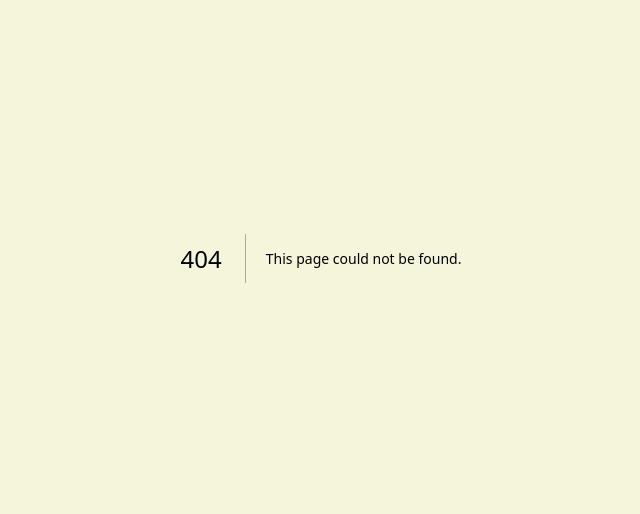
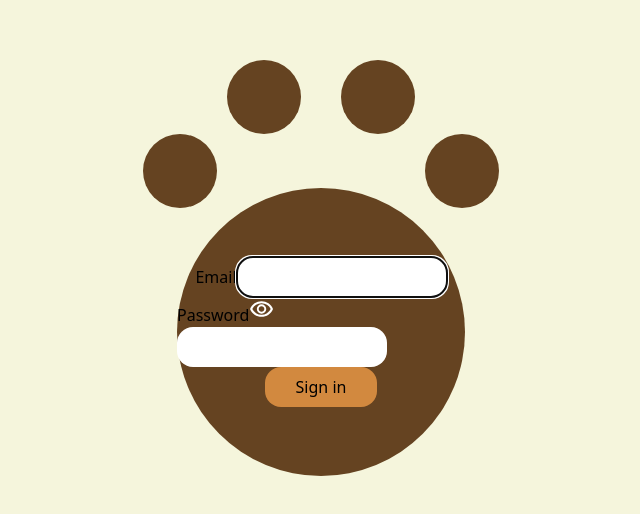
Before and after one commit to codingjwp/Memories-with-Animals, a Next.js app: page /login in a window 1280 px wide. Before the commit this address had no page. Shown: the part 142-656 px from the top of the page, without its empty margins (319-959 px from the left). Built offline with nearby package versions, Linux system fonts and the light colour scheme.

Commit message:
feat: login 페이지 작성중 컴포넌트 input과 show password 버튼을 위해 저장

```diff
--- /dev/null
+++ b/app/(routers)/login/layout.tsx
@@ -0,0 +1,21 @@
+import { ReactNode } from "react";
+
+export default function LoginLayout({
+  children
+}: {
+  children: ReactNode
+}) {
+  return (
+    <div className="absolute top-1/2 left-1/2 -translate-x-1/2 -translate-y-1/2 flex flex-col justify-center items-center">
+      <div className="relative flex gap-10 top-5">
+        <div className="w-[74px] h-[74px] bg-baseDark rounded-full"></div>
+        <div className="w-[74px] h-[74px] bg-baseDark rounded-full"></div>
+      </div>
+      <div className="relative flex gap-52 top-5">
+        <div className="w-[74px] h-[74px] bg-baseDark rounded-full"></div>
+        <div className="w-[74px] h-[74px] bg-baseDark rounded-full"></div>
+      </div>
+      {children}
+    </div>
+  )
+}
--- /dev/null
+++ b/app/(routers)/login/page.tsx
@@ -0,0 +1,28 @@
+import Button from "@/components/buttons/Button";
+import SvgCollection from "@/components/svgs/SvgCollection";
+
+export default async function LoginPage() {
+  return (
+    <form className="flex flex-col justify-center items-center rounded-full w-72 h-72 bg-baseDark">
+      <section>
+        <label htmlFor="email">Email</label>
+        <input
+          className="w-[210px] h-10 rounded-2xl px-2"
+          id="email" name="email" type="email" autoComplete="username" autoFocus />
+      </section>
+      <section>
+        <label htmlFor="password" >Password</label>
+        <button type="button">
+            <SvgCollection svgShapes="visibility" size={24} svgFill="white" />
+            <span className="sr-only">비밀번호 보이기</span>
+        </button>
+        <input
+          className="w-[210px] h-10 rounded-2xl px-2"
+          id="password" name="password" type="password" autoComplete="current-password" />
+      </section>
+      <Button size="sm" btnColor="baseLight" textColor="black">
+        <span>Sign in</span>
+      </Button>
+    </form>
+  )
+}
--- a/app/layout.tsx
+++ b/app/layout.tsx
@@ -16,7 +16,7 @@ export default function RootLayout({
   return (
     <html lang="en">
       <body className="bg-pageColor">
-        <main className="">
+        <main className="mt-12">
           {children}
         </main>
       </body>
--- a/app/page.tsx
+++ b/app/page.tsx
@@ -1,13 +1,6 @@
-import Button from "@/components/buttons/Button"
-import SvgCollection from "@/components/svgs/SvgCollection"
-
-export default async function Index() {
+export default async function RootPage() {
   return (
-    <div className="flex gap-2">
-      <Button type="button" size="sm" btnColor="baseDark" textColor="white">
-        <SvgCollection svgShapes="visibility" size={48}/>
-        <span className="sr-only">visibility</span>
-      </Button>
+    <div>
     </div>
   )
 }
```
